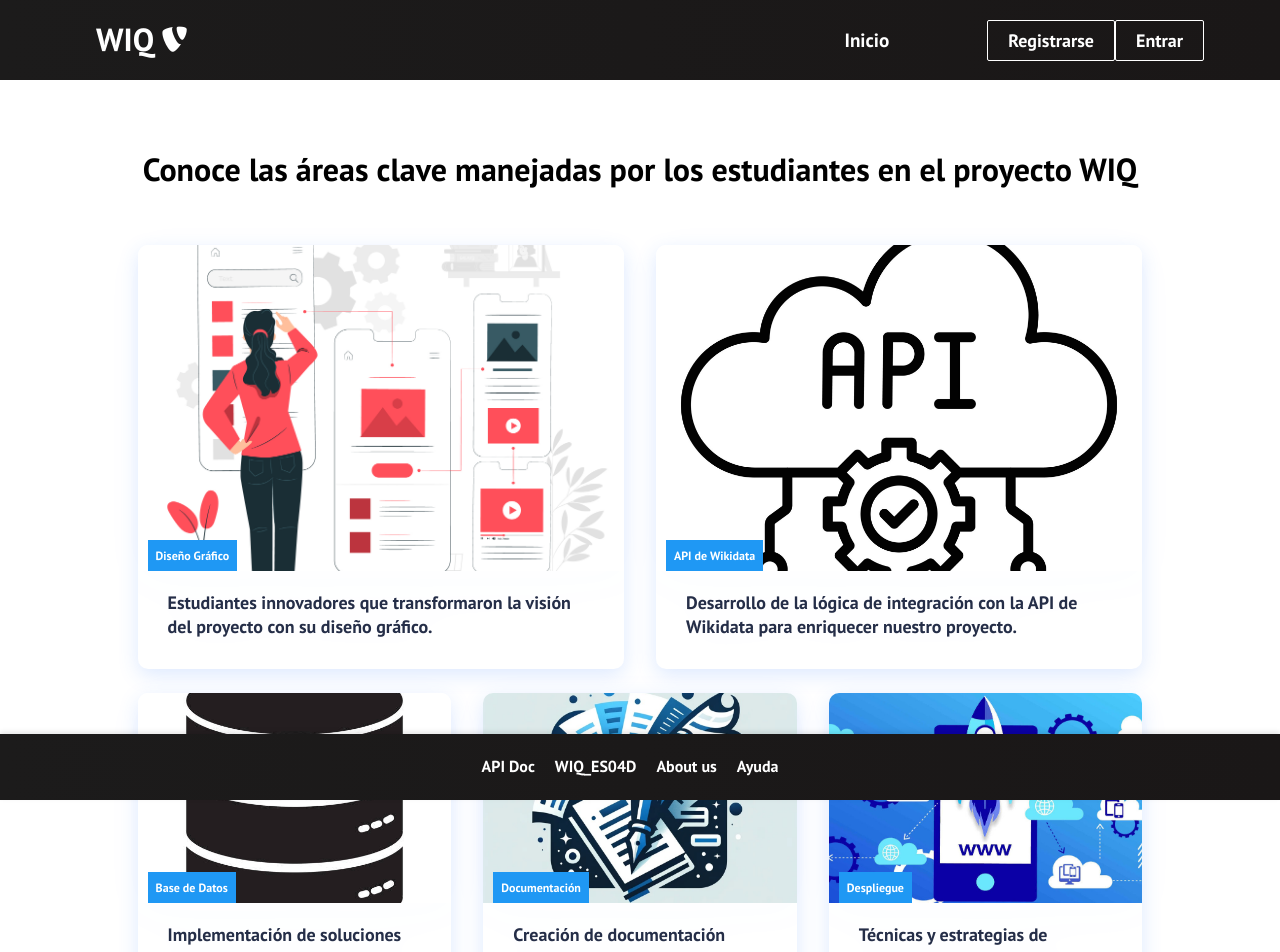
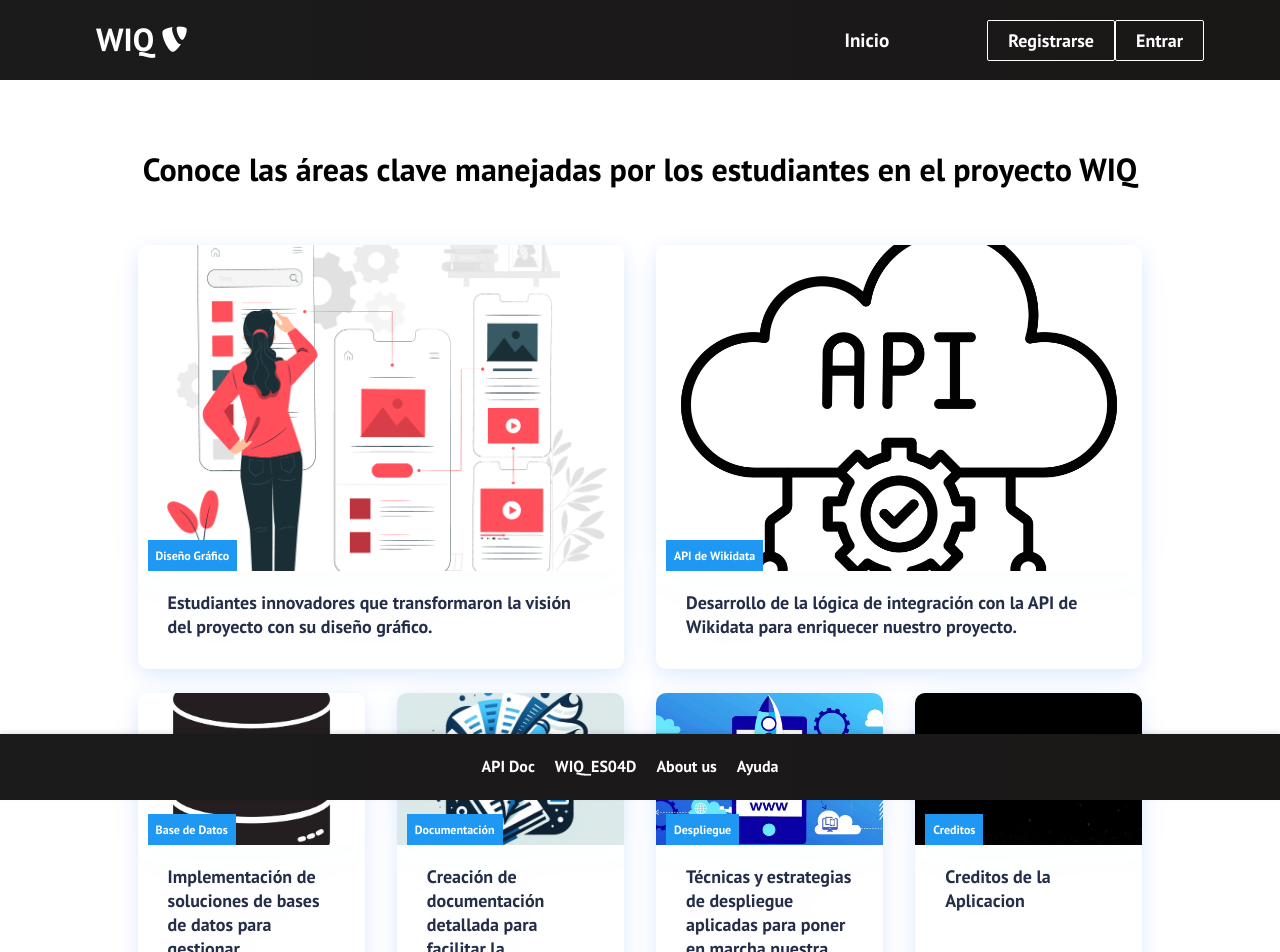
Before and after one commit to Arquisoft/wiq_es04d, a React (Create React App) app in the folder webapp/: page /aboutus in a window 1280 px wide. Shown: the top 952 px of the page. Built offline with nearby package versions, Linux system fonts and the light colour scheme; no server answers.

Commit message:
creditos

```diff
--- a/webapp/src/App.js
+++ b/webapp/src/App.js
@@ -12,6 +12,7 @@ import AboutUS from "./components/pages/AboutUS";
 import Error404Page from "./components/pages/Error404Page";
 import Ranking from './components/pages/Ranking';
 import Ayuda from './components/pages/Ayuda';
+import Creditos from './components/pages/Creditos';
 
 function App() {
     useEffect(() => {
@@ -31,6 +32,7 @@ function App() {
                     <Route path="/login" element={<Layout><LogIn /></Layout>} />
                     <Route path="/aboutus" element={<Layout><AboutUS/></Layout>} />
                     <Route path="/help" element={<Layout><Ayuda/></Layout>} />
+                    <Route path="/creditos" element={<Layout><Creditos/></Layout>} />
 
                     <Route path="*" element={<Error404Page />} />
                 </Routes>
--- a/webapp/src/components/pages/AboutUS.js
+++ b/webapp/src/components/pages/AboutUS.js
@@ -41,7 +41,15 @@ function AboutUS() {
               src='images/deployment.jpg' // Asegúrate de cambiar esta imagen por una representativa del despliegue
               text='Técnicas y estrategias de despliegue aplicadas para poner en marcha nuestra aplicación.'
               label='Despliegue'
-              path='https://arquisoft.github.io/wiq_es04d/'
+              path=
+              'https://arquisoft.github.io/wiq_es04d/'
+            />
+            {/*Creditos */}
+            <CardItem
+              src='images/creditos.jpg' // Asegúrate de cambiar esta imagen por una representativa del despliegue
+              text='Creditos de la Aplicacion'
+              label='Creditos'
+              path='/creditos'
             />
           </ul>
         </div>
--- /dev/null
+++ b/webapp/src/components/pages/Creditos.js
@@ -0,0 +1,12 @@
+import React from 'react';
+import '../../App.css';
+
+function Creditos() {
+  return (
+    <div className='hero-container'>
+      <video src='/videos/creditos.mp4' autoPlay muted playsInline data-testid="creditos-video"/>
+    </div>
+  );
+}
+
+export default Creditos;
```
Also changed, not shown: webapp/public/images/creditos.jpg (added), 1 other file (tests, documents, lock files or other folders).
